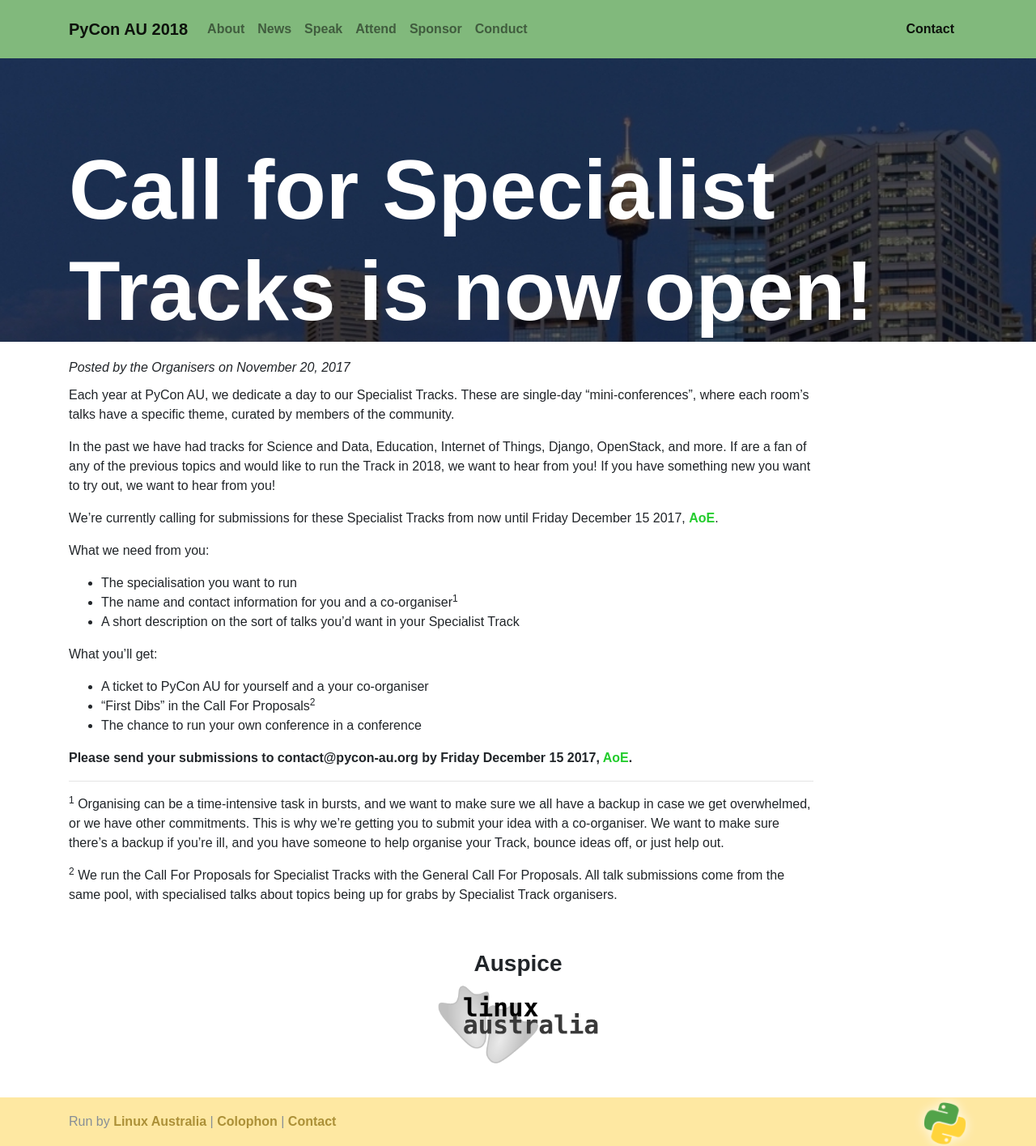
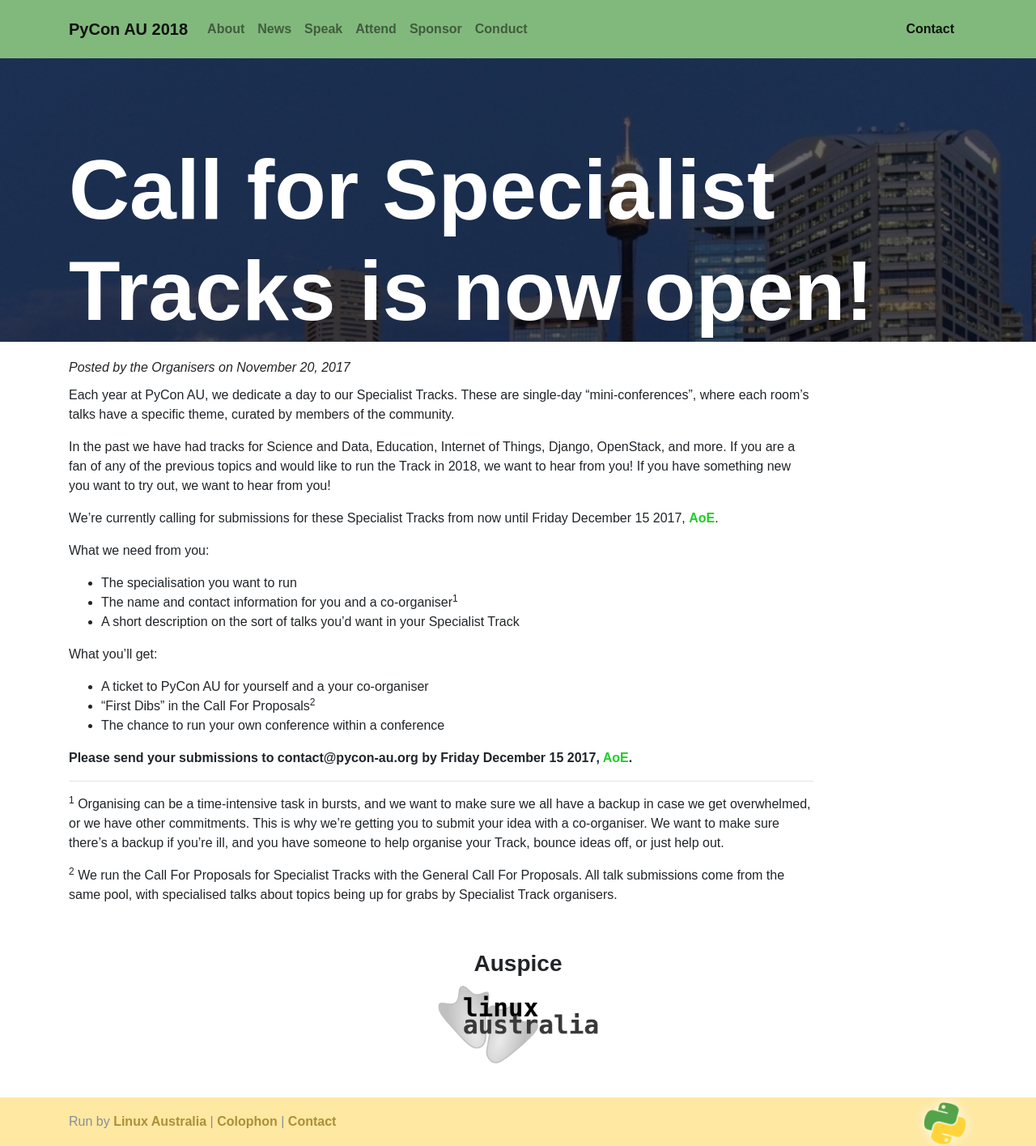
Before and after one commit to pyconau/2018.pycon-au.org, a Jekyll site: the page built from _posts/2017-11-20-cfst-open.md, in a window 1280 px wide. Shown: the whole page at 81% size. Built offline with Jekyll 4.4.1, drawn with Linux system fonts in a browser that asks for light colours; some web fonts are replaced.

Commit message:
Fixing missing words in CfST news announcement

```diff
--- a/_posts/2017-11-20-cfst-open.md
+++ b/_posts/2017-11-20-cfst-open.md
@@ -7,7 +7,7 @@
 Each year at PyCon AU, we dedicate a day to our Specialist Tracks. These are single-day “mini-conferences”, where each room's talks have a specific theme, curated by members of the community.
 
 
-In the past we have had tracks for Science and Data, Education, Internet of Things, Django, OpenStack, and more. If are a fan of any of the previous topics and would like to run the Track in 2018, we want to hear from you! If you have something new you want to try out, we want to hear from you!
+In the past we have had tracks for Science and Data, Education, Internet of Things, Django, OpenStack, and more. If you are a fan of any of the previous topics and would like to run the Track in 2018, we want to hear from you! If you have something new you want to try out, we want to hear from you!
 
 
 We’re currently calling for submissions for these Specialist Tracks from now until Friday December 15 2017, [AoE](https://en.wikipedia.org/wiki/Anywhere_on_Earth).
@@ -24,7 +24,7 @@
 
 - A ticket to PyCon AU for yourself and a your co-organiser
 - “First Dibs” in the Call For Proposals<sup>2</sup>
-- The chance to run your own conference in a conference
+- The chance to run your own conference within a conference
 
 __Please send your submissions to contact@pycon-au.org by Friday December 15 2017, [AoE](https://en.wikipedia.org/wiki/Anywhere_on_Earth).__
 
```
